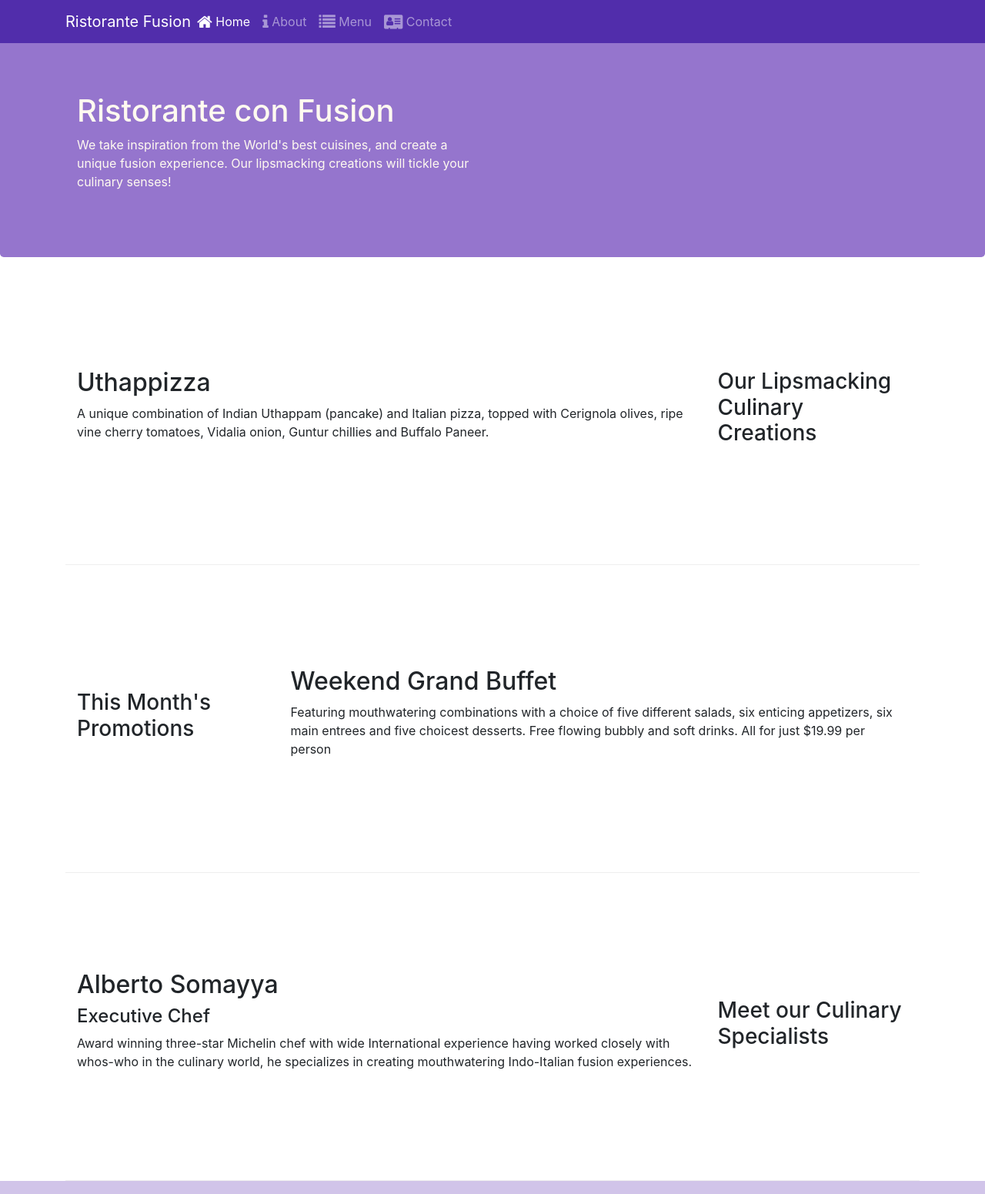
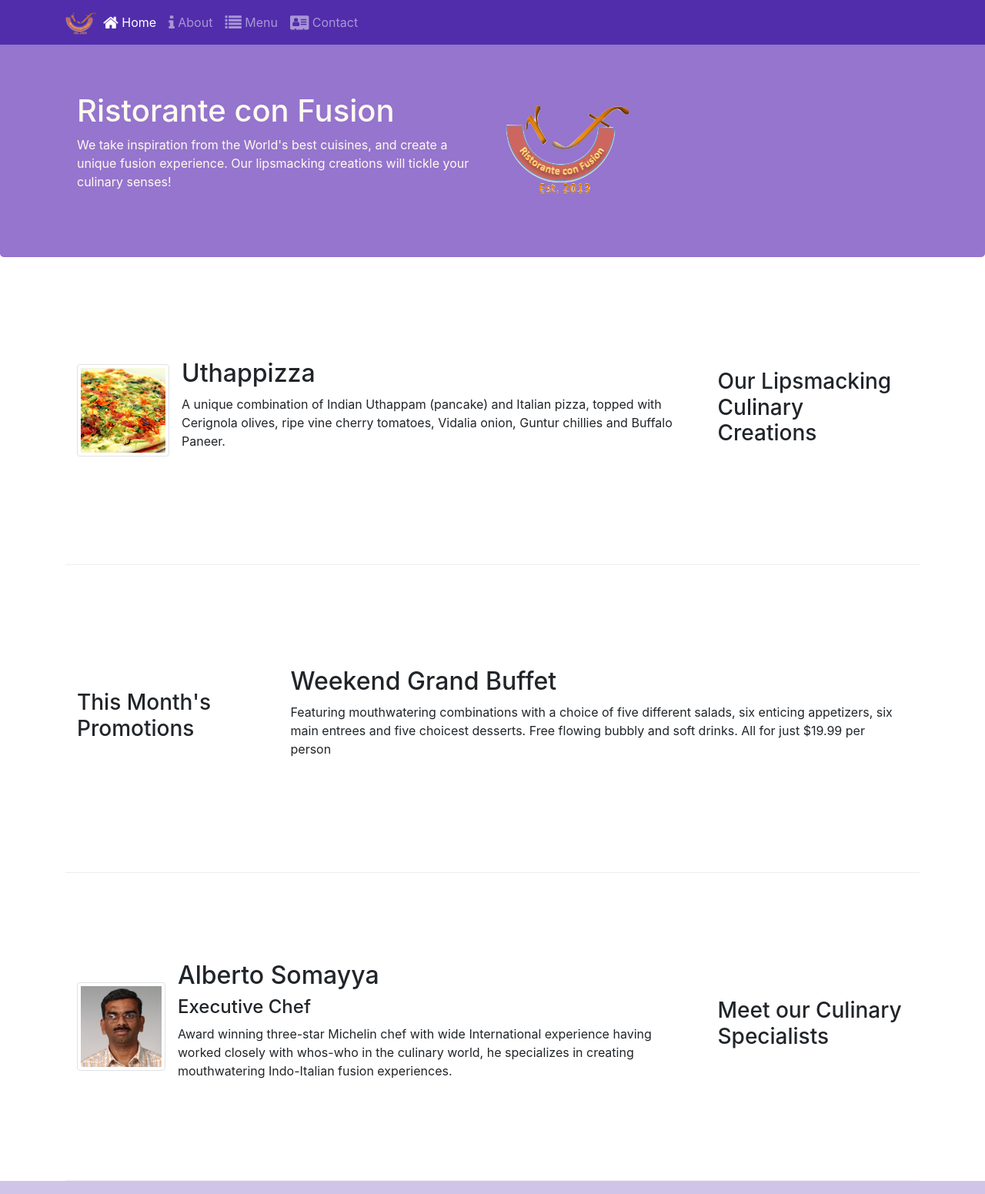
Before and after one commit to SUBHRADEEP662/conFusion, a website: page index.html in a window 1280 px wide. Shown: the top 1551 px of the page at 77% size. Drawn offline with nearby package versions, Linux system fonts and the light colour scheme.

Commit message:
Images and media

```diff
--- a/index.html
+++ b/index.html
@@ -23,7 +23,7 @@
 
                    </span>
             </button>
-            <a href="#" class="navbar-brand mr-auto"> Ristorante Fusion </a>
+            <a class="navbar-brand mr-auto" href="#"><img src="img/logo.png" height="30" width="41"></a>
             <div class="collapse navbar-collapse" id="Navbar">
                 <ul class="navbar-nav mr-auto">
                     <li class="nav-item active">
@@ -50,7 +50,8 @@
                     <h1>Ristorante con Fusion</h1>
                     <p>We take inspiration from the World's best cuisines, and create a unique fusion experience. Our lipsmacking creations will tickle your culinary senses!</p>
                 </div>
-                <div class="col-12 col-sm">
+                <div class="col-12 col-sm align-self-center">
+                    <img src="img/logo.png" class="img-fluid">
                 </div>
             </div>
         </div>
@@ -62,8 +63,18 @@
                 <h3>Our Lipsmacking Culinary Creations</h3>
             </div>
             <div class="col col-sm order-sm-first col-md">
-                <h2>Uthappizza</h2>
-                <p>A unique combination of Indian Uthappam (pancake) and Italian pizza, topped with Cerignola olives, ripe vine cherry tomatoes, Vidalia onion, Guntur chillies and Buffalo Paneer.</p>
+                <div class="media">
+                    <img class="d-flex mr-3 img-thumbnail align-self-center"
+                            src="img/uthappizza.png" alt="Uthappizza">
+                    <div class="media-body">
+                        <h2 class="mt-0">Uthappizza</h2>
+                        <p class="d-none d-sm-block">A unique combination of Indian Uthappam (pancake) and
+                            Italian pizza, topped with Cerignola olives, ripe vine
+                            cherry tomatoes, Vidalia onion, Guntur chillies and
+                            Buffalo Paneer.</p>
+                    </div>
+                </div>
+
             </div>
         </div>
 
@@ -83,9 +94,20 @@
                 <h3>Meet our Culinary Specialists</h3>
             </div>
             <div class="col col-sm order-sm-first col-md">
-                <h2>Alberto Somayya</h2>
-                <h4>Executive Chef</h4>
-                <p>Award winning three-star Michelin chef with wide International experience having worked closely with whos-who in the culinary world, he specializes in creating mouthwatering Indo-Italian fusion experiences. </p>
+                <div class="media">
+                    <img class="d-flex mr-3 img-thumbnail align-self-center"
+                            src="img/alberto.png" alt="Alberto Somayya">
+                    <div class="media-body">
+                        <h2 class="mt-0">Alberto Somayya</h2>
+                        <h4>Executive Chef</h4>
+                        <p class="d-none d-sm-block">Award winning three-star Michelin chef with wide
+                            International experience having worked closely with
+                            whos-who in the culinary world, he specializes in
+                            creating mouthwatering Indo-Italian fusion experiences.
+                            </p>
+                    </div>
+                </div>
+
             </div>
         </div>
     </div>
```
Also changed, not shown: aboutus.html (+4 -3 lines), contactus.html (+3 -2 lines), img/alberto.png (added), img/buffet.png (added), img/logo.png (added), img/uthappizza.png (added), 1 other file.
